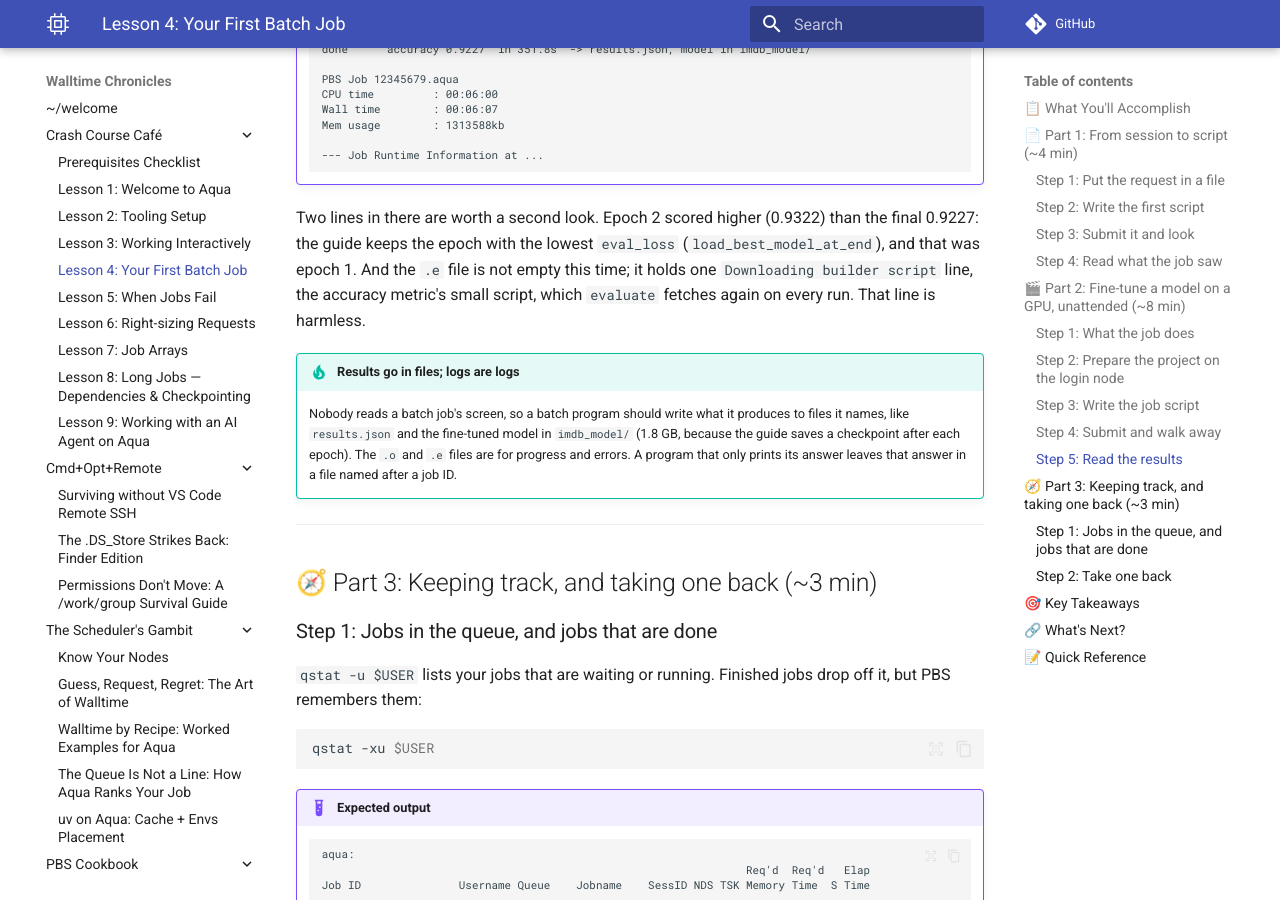
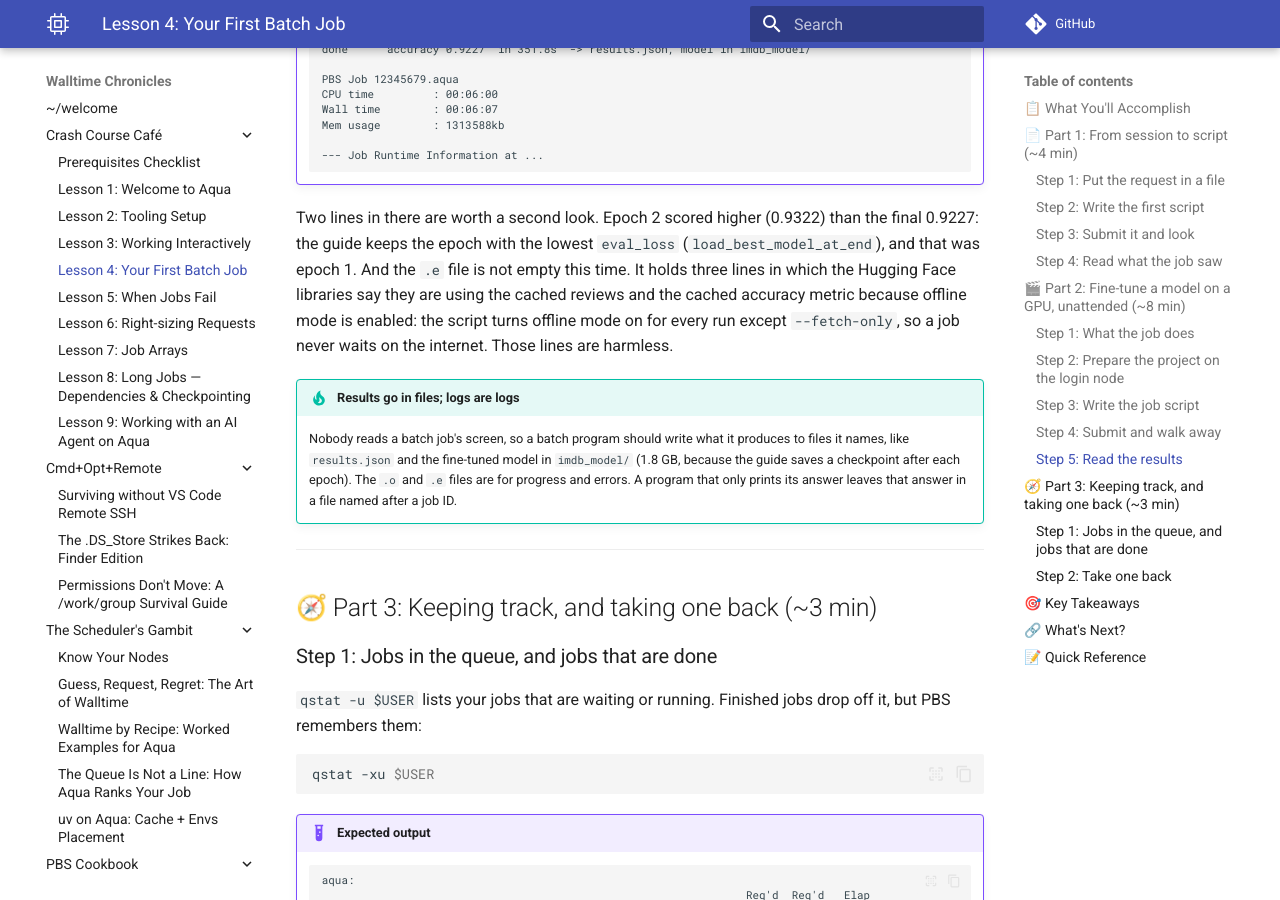
Before and after one commit to ZhipengHe/Walltime-Chronicles, an MkDocs documentation site: the page built from docs/tutorials/lesson-4.md, in a window 1280 px wide and 900 px high, scrolled down 9504 px. Built offline with MkDocs 1.6.1 and Material for MkDocs 9.7.7, drawn with Linux system fonts in a browser that asks for light colours; comment, search, counter and statistics services are not loaded; some of the changed text lies outside the part shown.

Commit message:
docs(tutorials): describe Lesson 4's offline job logs and missing-cache error
The IMDb job now runs with Hugging Face offline mode on, so its .e file holds
three lines about using the cached reviews and accuracy metric instead of a
"Downloading builder script" line, and a job whose cache was never filled
stops with "Couldn't reach 'stanfordnlp/imdb' on the Hub
(OfflineModeIsEnabled)" instead of downloading. Both texts come from runs on
Aqua with the fixed script.

Co-Authored-By: Claude Opus 5 <noreply@anthropic.com>
Claude-Session: https://claude.ai/code/session_01Ho76u7s9w4BAPj3XcoEiiQ

````diff
--- a/docs/tutorials/lesson-4.md
+++ b/docs/tutorials/lesson-4.md
@@ -428,7 +428,7 @@ cat imdb_sentiment.o*
     --- Job Runtime Information at ...
     ```
 
-Two lines in there are worth a second look. Epoch 2 scored higher (0.9322) than the final 0.9227: the guide keeps the epoch with the lowest `eval_loss` (`load_best_model_at_end`), and that was epoch 1. And the `.e` file is not empty this time; it holds one `Downloading builder script` line, the accuracy metric's small script, which `evaluate` fetches again on every run. That line is harmless.
+Two lines in there are worth a second look. Epoch 2 scored higher (0.9322) than the final 0.9227: the guide keeps the epoch with the lowest `eval_loss` (`load_best_model_at_end`), and that was epoch 1. And the `.e` file is not empty this time. It holds three lines in which the Hugging Face libraries say they are using the cached reviews and the cached accuracy metric because offline mode is enabled: the script turns offline mode on for every run except `--fetch-only`, so a job never waits on the internet. Those lines are harmless.
 
 !!! tip "Results go in files; logs are logs"
     Nobody reads a batch job's screen, so a batch program should write what it produces to files it names, like `results.json` and the fine-tuned model in `imdb_model/` (1.8 GB, because the guide saves a checkpoint after each epoch). The `.o` and `.e` files are for progress and errors. A program that only prints its answer leaves that answer in a file named after a job ID.
@@ -513,7 +513,7 @@ What a job actually used, and how to ask for the right amount next time, is [Les
     - **The GPU job sits in `Q` for a long time?** The cards are busy. It will start; a shorter walltime can help it fit in sooner.
     - **The log says the device is `cpu`, or CUDA is not available?** `pyproject.toml` still points PyTorch at the CPU index. Switch it as in Part 2, Step 2, and run `uv sync` again.
     - **The log says CUDA out of memory?** Make each step smaller: add `--batch 8` to the `uv run` line.
-    - **The job starts by downloading the model or the reviews?** The `--fetch-only` step in Part 2 was skipped, so `~/.cache/huggingface` is empty. Run it once on the login node, then submit again.
+    - **The job stops with `ConnectionError: Couldn't reach 'stanfordnlp/imdb' on the Hub (OfflineModeIsEnabled)`?** The `--fetch-only` step in Part 2 was skipped, so `~/.cache/huggingface` is empty, and a job does not download. Run it once on the login node, then submit again.
     - **No log files appeared?** They land in the directory you ran `qsub` from, once the job ends.
     - **No email?** Look for `PBS JOB` from `eresearch@qut.edu.au`, including your junk folder, and check the script has `#PBS -m abe`. To send it to another address, add `#PBS -M you@example.com`.
 
````
